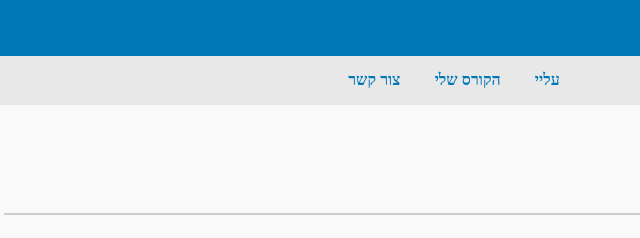
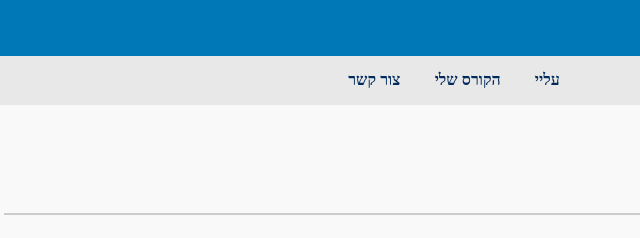
Before and after one commit to SharoniiS/doghouse, a plain HTML site: page index.html in a window 1280 px wide. Shown: the part 248-486 px from the top of the page, 186-826 px from the left. Drawn offline with Linux system fonts and the light colour scheme.

Commit message:
Update index.html

```diff
--- a/index.html
+++ b/index.html
@@ -40,7 +40,7 @@
     }
 
     nav a {
-      color: #0077b6;
+      color: #002b5c;
       text-decoration: none;
       margin: 0 15px;
       font-weight: bold;
```
